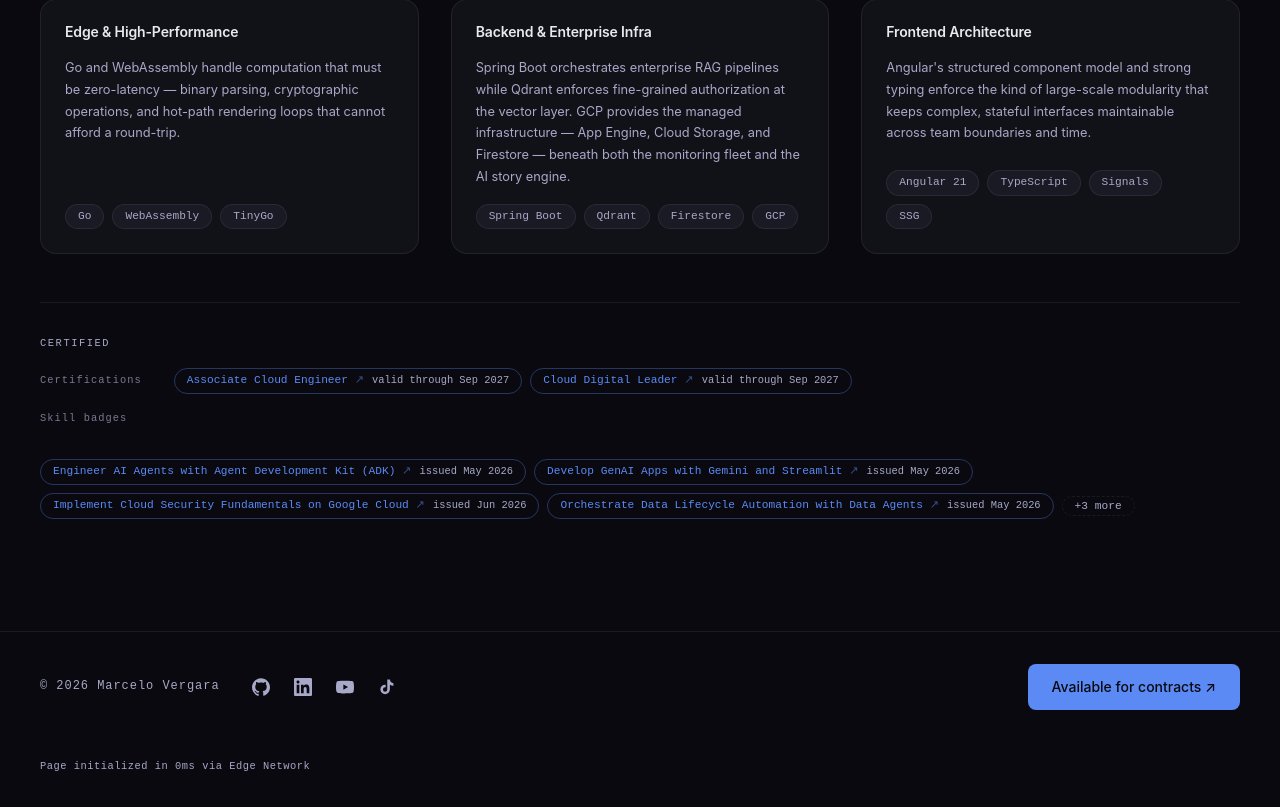
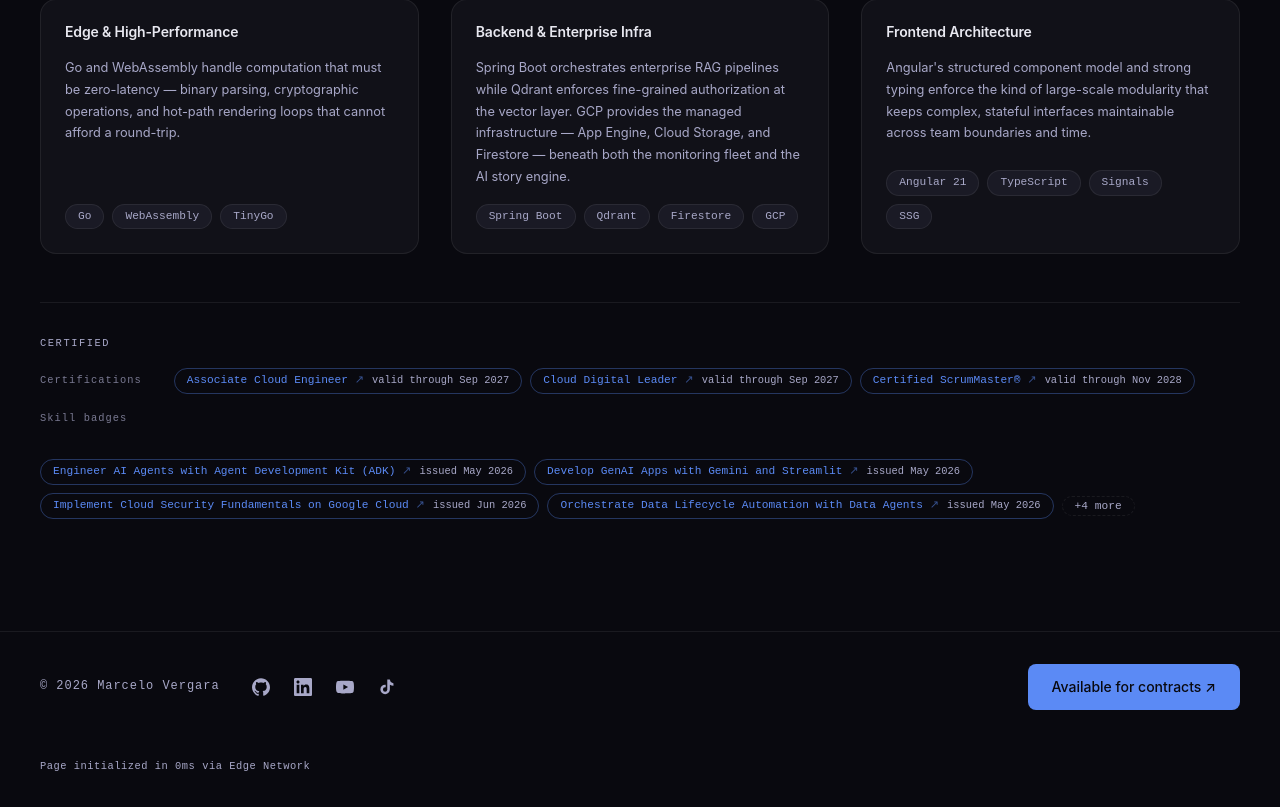
Before and after one commit to marcelorvergara/MVergara.net, an Angular app: page / in a window 1280 px wide. Shown: the part 2888-3695 px from the top of the page. Built offline with nearby package versions, Linux system fonts and the light colour scheme; no server answers.

Commit message:
feat: update credential links to use verifyUrl and add new badges

```diff
--- a/src/app/components/tech-stack/tech-stack.html
+++ b/src/app/components/tech-stack/tech-stack.html
@@ -57,10 +57,10 @@
           @for (c of certifications; track c.name) {
             <a
               class="cert-badge"
-              [href]="c.credlyUrl"
+              [href]="c.verifyUrl"
               target="_blank"
               rel="noopener noreferrer"
-              [attr.aria-label]="c.name + ' certification, ' + dateLabel(c) + ', verify on Credly'"
+              [attr.aria-label]="c.name + ' certification, ' + dateLabel(c) + ', verify credential'"
             >
               <span class="cert-badge__name">{{ c.name }} <span class="cert-badge__icon" aria-hidden="true">↗</span></span>
               <span class="cert-badge__date">{{ dateLabel(c) }}</span>
@@ -75,10 +75,10 @@
           @for (c of visibleBadges(); track c.name) {
             <a
               class="cert-badge"
-              [href]="c.credlyUrl"
+              [href]="c.verifyUrl"
               target="_blank"
               rel="noopener noreferrer"
-              [attr.aria-label]="c.name + ' skill badge, ' + dateLabel(c) + ', verify on Credly'"
+              [attr.aria-label]="c.name + ' skill badge, ' + dateLabel(c) + ', verify credential'"
             >
               <span class="cert-badge__name">{{ c.name }} <span class="cert-badge__icon" aria-hidden="true">↗</span></span>
               <span class="cert-badge__date">{{ dateLabel(c) }}</span>
--- a/src/app/data/credentials.data.ts
+++ b/src/app/data/credentials.data.ts
@@ -7,7 +7,7 @@ export interface Credential {
   issuer: string;
   date: string;
   dateKind: DateKind;
-  credlyUrl: string;
+  verifyUrl: string;
 }
 
 export const CERTIFICATIONS: Credential[] = [
@@ -17,7 +17,7 @@ export const CERTIFICATIONS: Credential[] = [
     issuer: 'Google Cloud',
     date: 'Sep 2027',
     dateKind: 'valid-through',
-    credlyUrl: 'https://www.credly.com/badges/c296ab52-3d25-4f23-b859-7da19be8a9aa/public_url',
+    verifyUrl: 'https://www.credly.com/badges/c296ab52-3d25-4f23-b859-7da19be8a9aa/public_url',
   },
   {
     name: 'Cloud Digital Leader',
@@ -25,7 +25,15 @@ export const CERTIFICATIONS: Credential[] = [
     issuer: 'Google Cloud',
     date: 'Sep 2027',
     dateKind: 'valid-through',
-    credlyUrl: 'https://www.credly.com/badges/9b202731-a735-418f-9fe7-33f4857b0294/public_url',
+    verifyUrl: 'https://www.credly.com/badges/9b202731-a735-418f-9fe7-33f4857b0294/public_url',
+  },
+  {
+    name: 'Certified ScrumMaster®',
+    type: 'certification',
+    issuer: 'Scrum Alliance',
+    date: 'Nov 2028',
+    dateKind: 'valid-through',
+    verifyUrl: 'https://certification.scrumalliance.org/accounts/1446290-marcelo-vergara/certifications/1688726-csm',
   },
 ];
 
@@ -37,7 +45,7 @@ export const SKILL_BADGES: Credential[] = [
     issuer: 'Google Cloud',
     date: 'May 2026',
     dateKind: 'issued',
-    credlyUrl: 'https://www.credly.com/badges/ffe56fd0-d1ab-4d2b-a3e2-a591acf8832b/public_url',
+    verifyUrl: 'https://www.credly.com/badges/ffe56fd0-d1ab-4d2b-a3e2-a591acf8832b/public_url',
   },
   {
     name: 'Develop GenAI Apps with Gemini and Streamlit',
@@ -45,7 +53,7 @@ export const SKILL_BADGES: Credential[] = [
     issuer: 'Google Cloud',
     date: 'May 2026',
     dateKind: 'issued',
-    credlyUrl: 'https://www.credly.com/badges/7ac81965-a2e1-4c0b-b531-b13dc5e0c302/public_url',
+    verifyUrl: 'https://www.credly.com/badges/7ac81965-a2e1-4c0b-b531-b13dc5e0c302/public_url',
   },
   {
     name: 'Implement Cloud Security Fundamentals on Google Cloud',
@@ -53,7 +61,7 @@ export const SKILL_BADGES: Credential[] = [
     issuer: 'Google Cloud',
     date: 'Jun 2026',
     dateKind: 'issued',
-    credlyUrl: 'https://www.credly.com/badges/dc01effa-4bfd-4705-81c9-1daee1bb36e2/public_url',
+    verifyUrl: 'https://www.credly.com/badges/dc01effa-4bfd-4705-81c9-1daee1bb36e2/public_url',
   },
   {
     name: 'Orchestrate Data Lifecycle Automation with Data Agents',
@@ -61,7 +69,7 @@ export const SKILL_BADGES: Credential[] = [
     issuer: 'Google Cloud',
     date: 'May 2026',
     dateKind: 'issued',
-    credlyUrl: 'https://www.credly.com/badges/1cc8b60d-ab9f-4d21-80a2-45912ce0c8a2/public_url',
+    verifyUrl: 'https://www.credly.com/badges/1cc8b60d-ab9f-4d21-80a2-45912ce0c8a2/public_url',
   },
   {
     name: 'Migrate Virtual Machines to Google Cloud',
@@ -69,7 +77,7 @@ export const SKILL_BADGES: Credential[] = [
     issuer: 'Google Cloud',
     date: 'May 2026',
     dateKind: 'issued',
-    credlyUrl: 'https://www.credly.com/badges/ffefc38a-884b-4154-a214-60e801c3e642/public_url',
+    verifyUrl: 'https://www.credly.com/badges/ffefc38a-884b-4154-a214-60e801c3e642/public_url',
   },
   {
     name: 'Configure Federated Connections for BigQuery and Cloud SQL',
@@ -77,7 +85,7 @@ export const SKILL_BADGES: Credential[] = [
     issuer: 'Google Cloud',
     date: 'May 2026',
     dateKind: 'issued',
-    credlyUrl: 'https://www.credly.com/badges/283f7c1c-e935-4a12-8c47-e20d605cefba/public_url',
+    verifyUrl: 'https://www.credly.com/badges/283f7c1c-e935-4a12-8c47-e20d605cefba/public_url',
   },
   {
     name: 'Build and Deploy a Generative AI Solution Using a RAG Framework',
@@ -85,6 +93,14 @@ export const SKILL_BADGES: Credential[] = [
     issuer: 'Google Cloud',
     date: 'Dec 2024',
     dateKind: 'issued',
-    credlyUrl: 'https://www.credly.com/badges/dc72aa11-9195-4d1c-bff1-0f77b8d24a9b/public_url',
+    verifyUrl: 'https://www.credly.com/badges/dc72aa11-9195-4d1c-bff1-0f77b8d24a9b/public_url',
+  },
+  {
+    name: 'AI & Agility: A Comprehensive Introduction',
+    type: 'skill-badge',
+    issuer: 'Scrum Alliance',
+    date: 'Aug 2026',
+    dateKind: 'issued',
+    verifyUrl: 'https://bcert.me/sfuspoptw',
   },
 ];
```
Also changed, not shown: .claude/settings.json.
